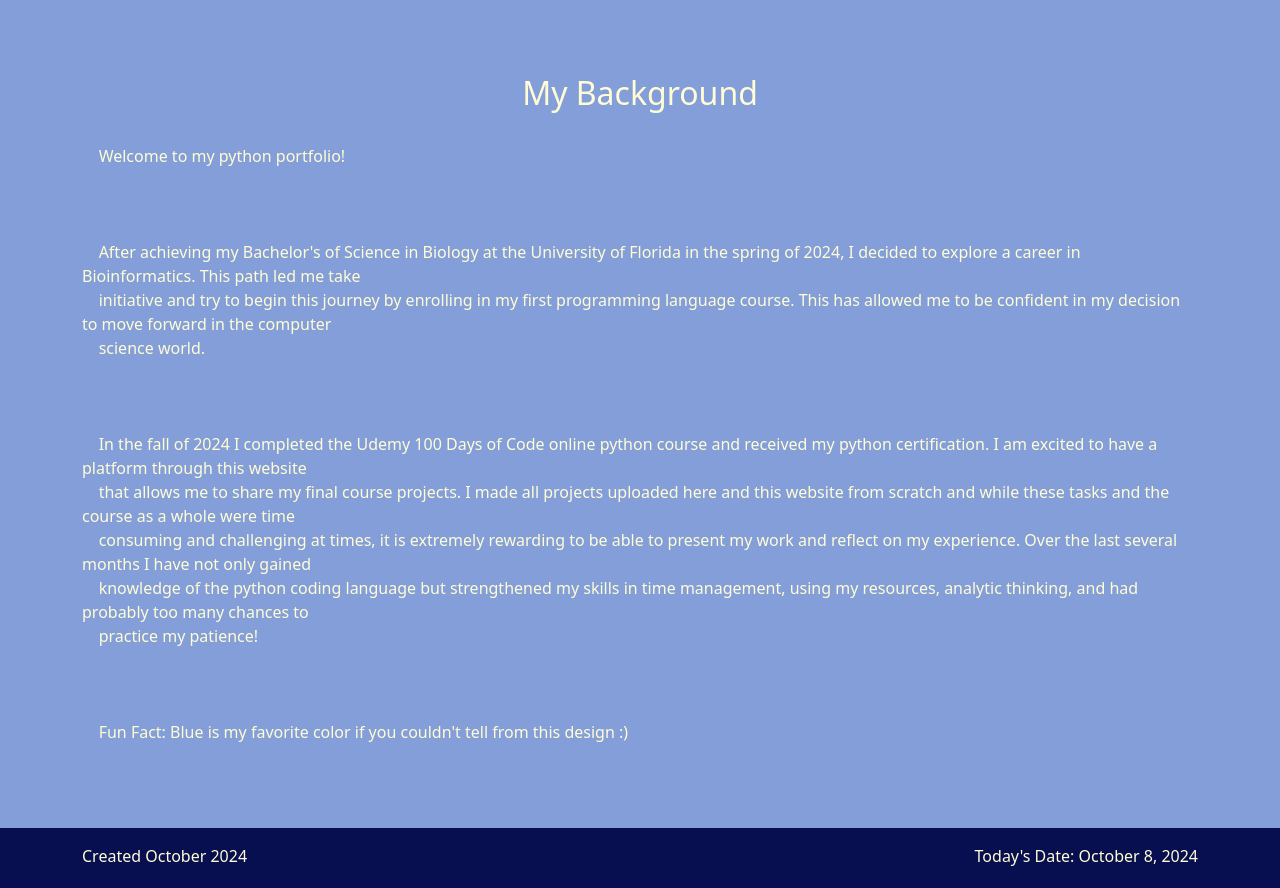
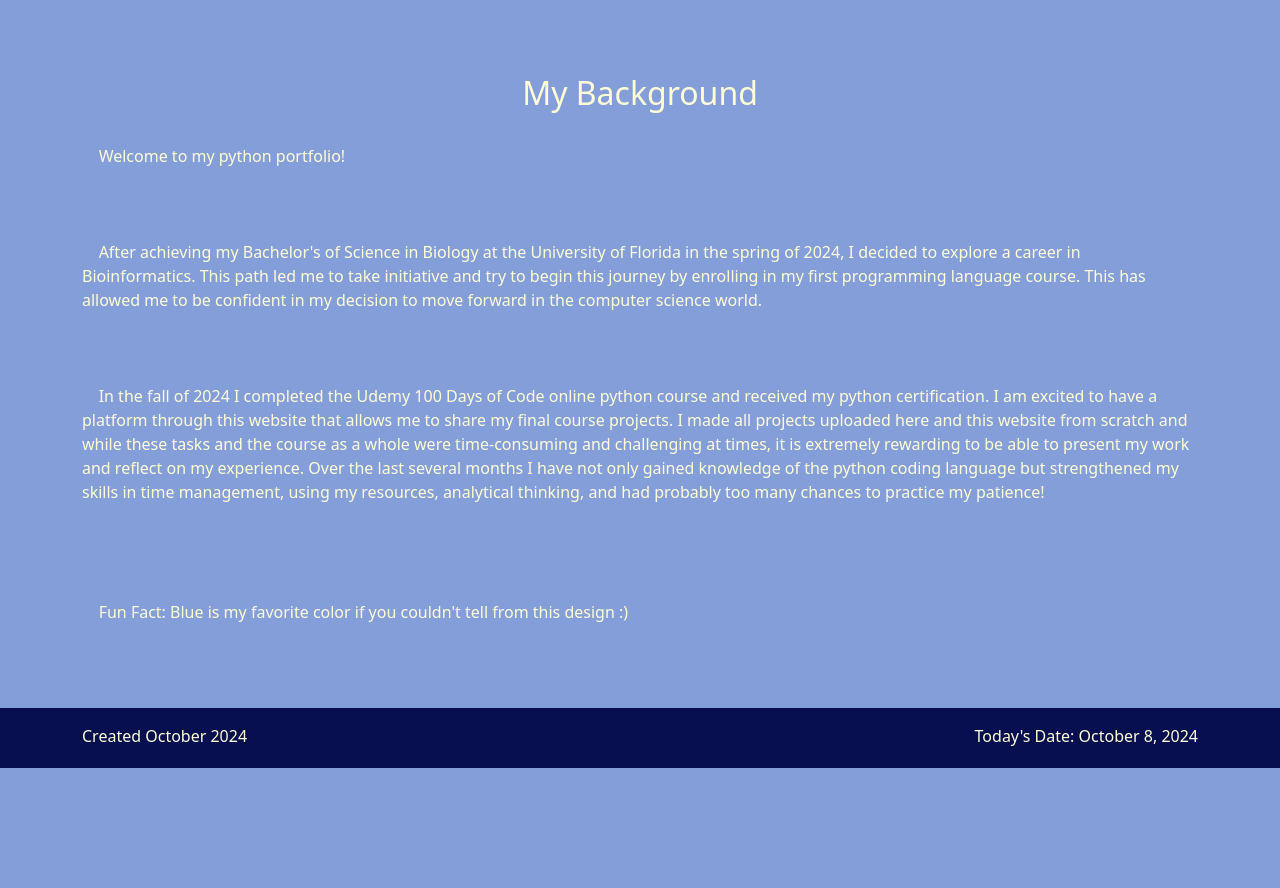
Before and after one commit to ellie-winer/PortfolioWebsite-Portfolio2, a Flask app: page /about in a window 1280 px wide. Shown: the part 60-948 px from the top of the page. After the commit the page ends 828 px from the top, so only its background shows below. Run offline with Flask 3, Linux system fonts and the light colour scheme; some libraries are stand-ins or nearby versions.

Commit message:
Update about.html
layout of text appeared differently on website platform

```diff
--- a/templates/about.html
+++ b/templates/about.html
@@ -13,17 +13,12 @@
 
 
 
-    After achieving my Bachelor's of Science in Biology at the University of Florida in the spring of 2024, I decided to explore a career in Bioinformatics. This path led me take
-    initiative and try to begin this journey by enrolling in my first programming language course. This has allowed me to be confident in my decision to move forward in the computer
-    science world.
+    After achieving my Bachelor's of Science in Biology at the University of Florida in the spring of 2024, I decided to explore a career in Bioinformatics. This path led me to take initiative and try to begin this journey by enrolling in my first programming language course. This has allowed me to be confident in my decision to move forward in the computer science world.
 
 
 
-    In the fall of 2024 I completed the Udemy 100 Days of Code online python course and received my python certification. I am excited to have a platform through this website
-    that allows me to share my final course projects. I made all projects uploaded here and this website from scratch and while these tasks and the course as a whole were time
-    consuming and challenging at times, it is extremely rewarding to be able to present my work and reflect on my experience. Over the last several months I have not only gained
-    knowledge of the python coding language but strengthened my skills in time management, using my resources, analytic thinking, and had probably too many chances to
-    practice my patience!
+    In the fall of 2024 I completed the Udemy 100 Days of Code online python course and received my python certification. I am excited to have a platform through this website that allows me to share my final course projects. I made all projects uploaded here and this website from scratch and while these tasks and the course as a whole were time-consuming and challenging at times, it is extremely rewarding to be able to present my work and reflect on my experience. Over the last several months I have not only gained knowledge of the python coding language but strengthened my skills in time management, using my resources, analytical thinking, and had probably too many chances to practice my patience!
+
 
 
 
```
